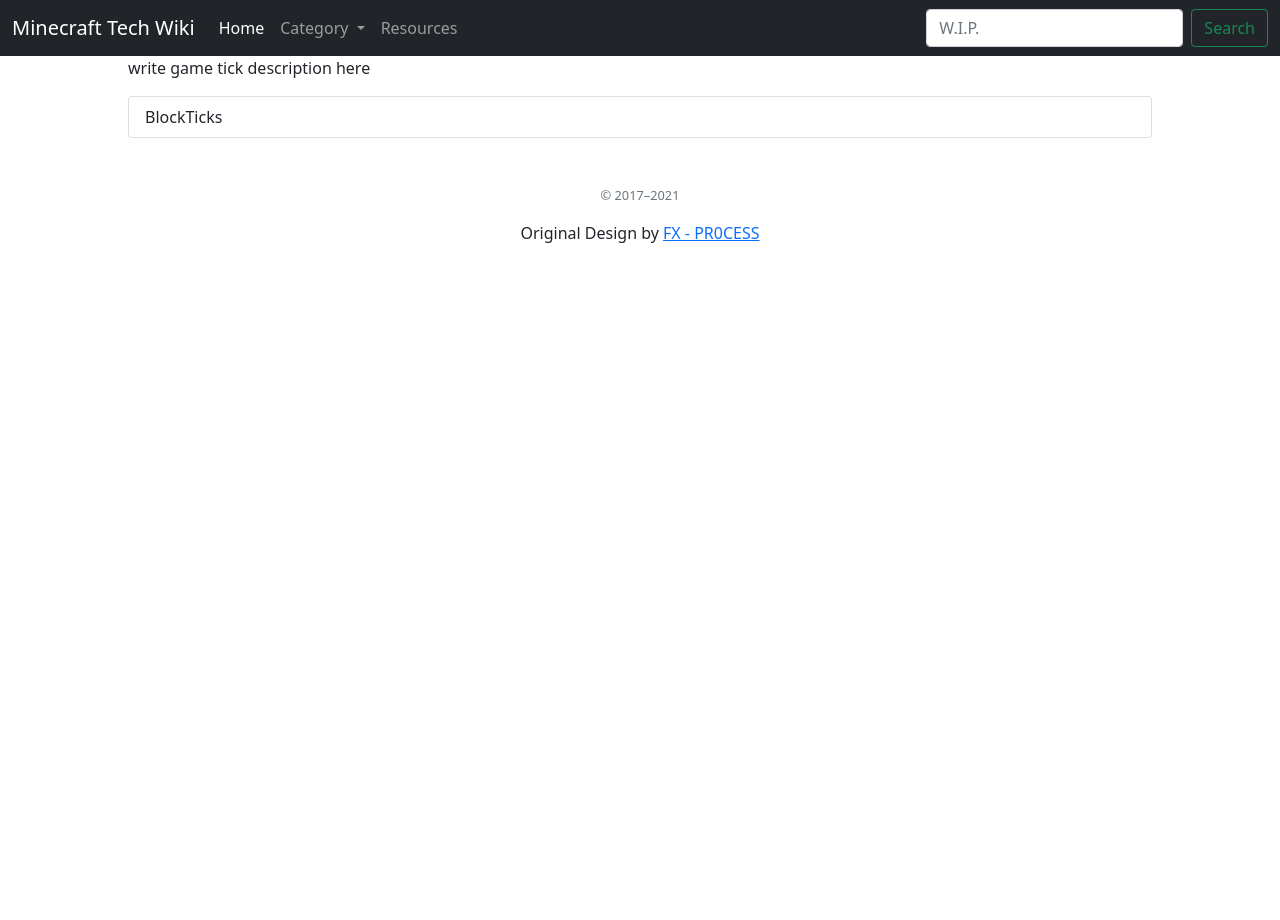
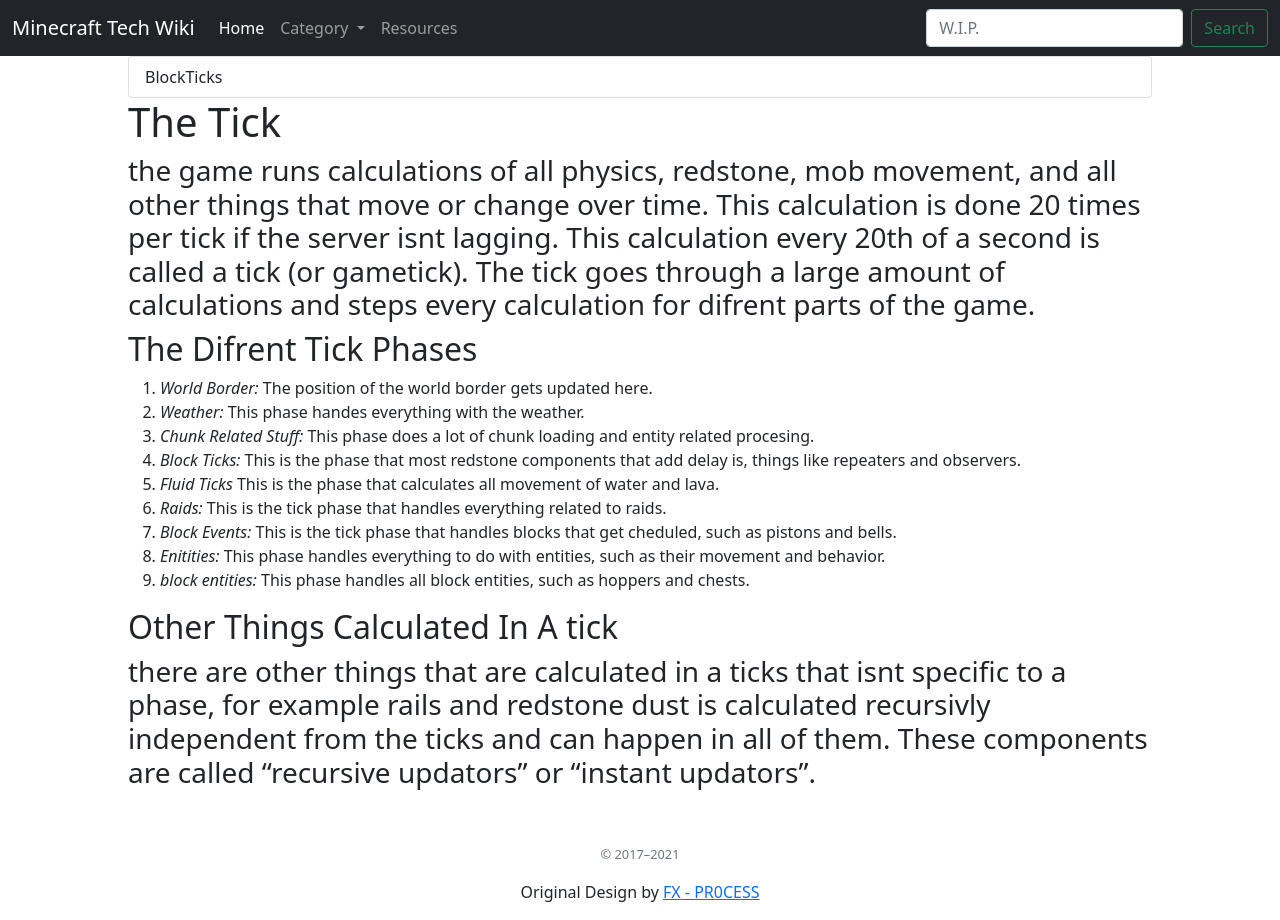
Before and after one commit to TechMCDocs/TechMCDocs.github.io, a Jekyll site: the page built from GameTick.md, in a window 1280 px wide. Built offline with Jekyll 4.4.1, drawn with Linux system fonts in a browser that asks for light colours.

Commit message:
wrote a first draft of the tick article

```diff
--- a/GameTick.md
+++ b/GameTick.md
@@ -3,6 +3,21 @@
 description: All the information about the tick phases
 ---
 
-write game tick description here
+{% include subpages.html %}
 
-{% include subpages.html %}
+# The Tick
+### the game runs calculations of all physics, redstone, mob movement, and all other things that move or change over time. This calculation is done 20 times per tick if the server isnt lagging. This calculation every 20th of a second is called a tick (or gametick). The tick goes through a large amount of calculations and steps every calculation for difrent parts of the game.
+
+## The Difrent Tick Phases
+1. *World Border:* The position of the world border gets updated here.
+2. *Weather:* This phase handes everything with the weather.
+3. *Chunk Related Stuff:* This phase does a lot of chunk loading and entity related procesing.
+4. *Block Ticks:* This is the phase that most redstone components that add delay is, things like repeaters and observers.
+5. *Fluid Ticks* This is the phase that calculates all movement of water and lava.
+6. *Raids:* This is the tick phase that handles everything related to raids.
+7. *Block Events:* This is the tick phase that handles blocks that get cheduled, such as pistons and bells.
+8. *Enitities:* This phase handles everything to do with entities, such as their movement and behavior.
+9. *block entities:* This phase handles all block entities, such as hoppers and chests.
+
+## Other Things Calculated In A tick
+### there are other things that are calculated in a ticks that isnt specific to a phase, for example rails and redstone dust is calculated recursivly independent from the ticks and can happen in all of them. These components are called "recursive updators" or "instant updators".
```
